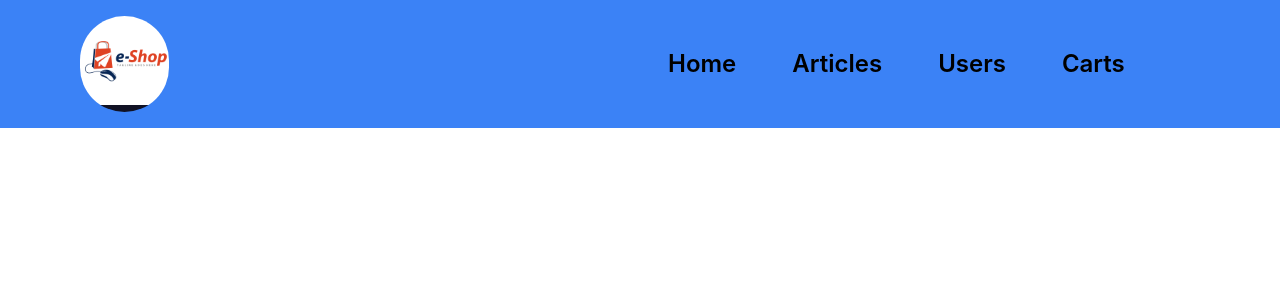
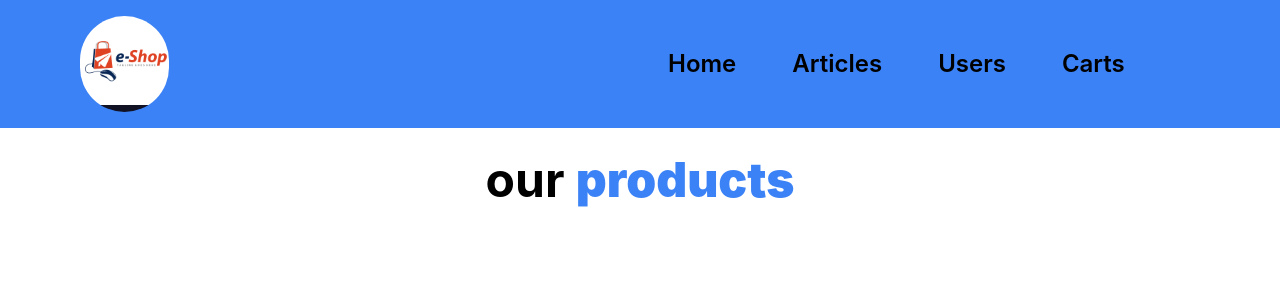
Before and after one commit to Nusrat-Jahan-Jinia/ecommerce-react.js-frontend, a React (Create React App) app: page /articles in a window 1280 px wide. Shown: the top 300 px of the page. Built offline with nearby package versions, Linux system fonts and the light colour scheme.

Commit message:
Navbar added

```diff
--- a/src/App.js
+++ b/src/App.js
@@ -16,7 +16,7 @@ export default function App() {
         <Navbar />
         <Routes>
           <Route exact path="/" element={<Home />} />
-          <Route path="/about" element={<About />}/>
+          <Route path="/articles" element={<ProductList />}/>
           <Route path="/users" element={<Users />} />
           <Route path="/carts" element={<Cart />} />
         </Routes>
--- a/src/components/Navbar.js
+++ b/src/components/Navbar.js
@@ -19,7 +19,7 @@ export default class Navbar extends Component {
                 <Link to="/">Home</Link>
               </li>
               <li className="text-2xl font-semibold px-7">
-                <Link to="/about">Articles</Link>
+                <Link to="/articles">Articles</Link>
               </li>
               <li className="text-2xl font-semibold px-7">
                 <Link to="/users">Users</Link>
--- a/src/components/ProductList.js
+++ b/src/components/ProductList.js
@@ -0,0 +1,26 @@
+import React, { Component } from 'react';
+import Title from "./Title";
+
+
+export default class ProductList extends Component{
+    render(){
+        return(
+            <React.Fragment>
+                 <div className="py-5">
+                    <div className="container">
+                    <Title name="our" title="products"/>
+                       <div className="grid grid-cols-3">
+                         {/* <ProductConsumer>
+                             {value=>{
+                               return value.products.map(product =>{
+                                   return <Product key={product.id} product={product} />;
+                               });
+                             }}
+                         </ProductConsumer> */}
+                       </div>
+                       </div>
+                    </div>
+            </React.Fragment>
+        )
+    }
+}
--- /dev/null
+++ b/src/components/Title.js
@@ -0,0 +1,13 @@
+import React from 'react'
+
+export default function Title({name , title}) {
+    return (
+        <div className="flex">
+            <div className="flex my-2 items-center mx-auto">
+                <h1 className="text-5xl text-center font-bold ">
+                    {name}  <strong className="text-blue-500">{title}</strong>
+                </h1>
+            </div>
+        </div>
+    )
+}
```
